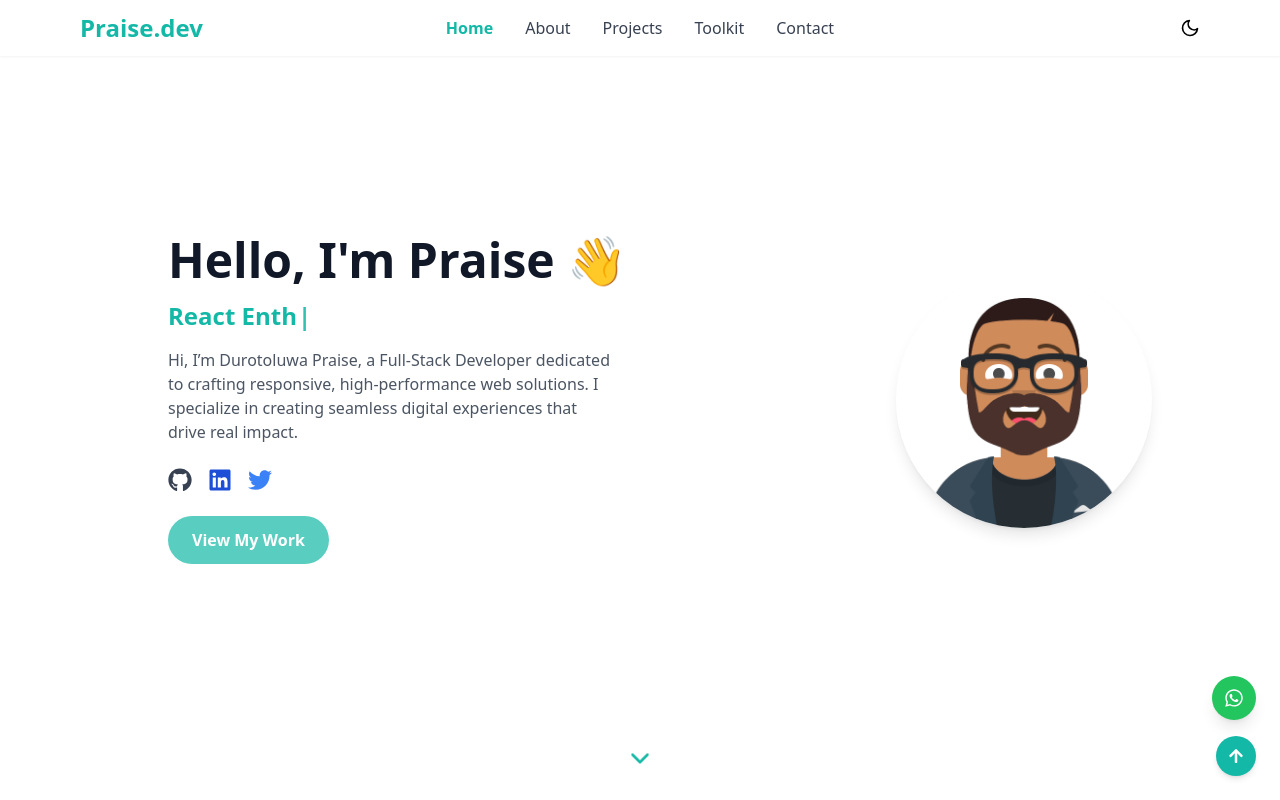
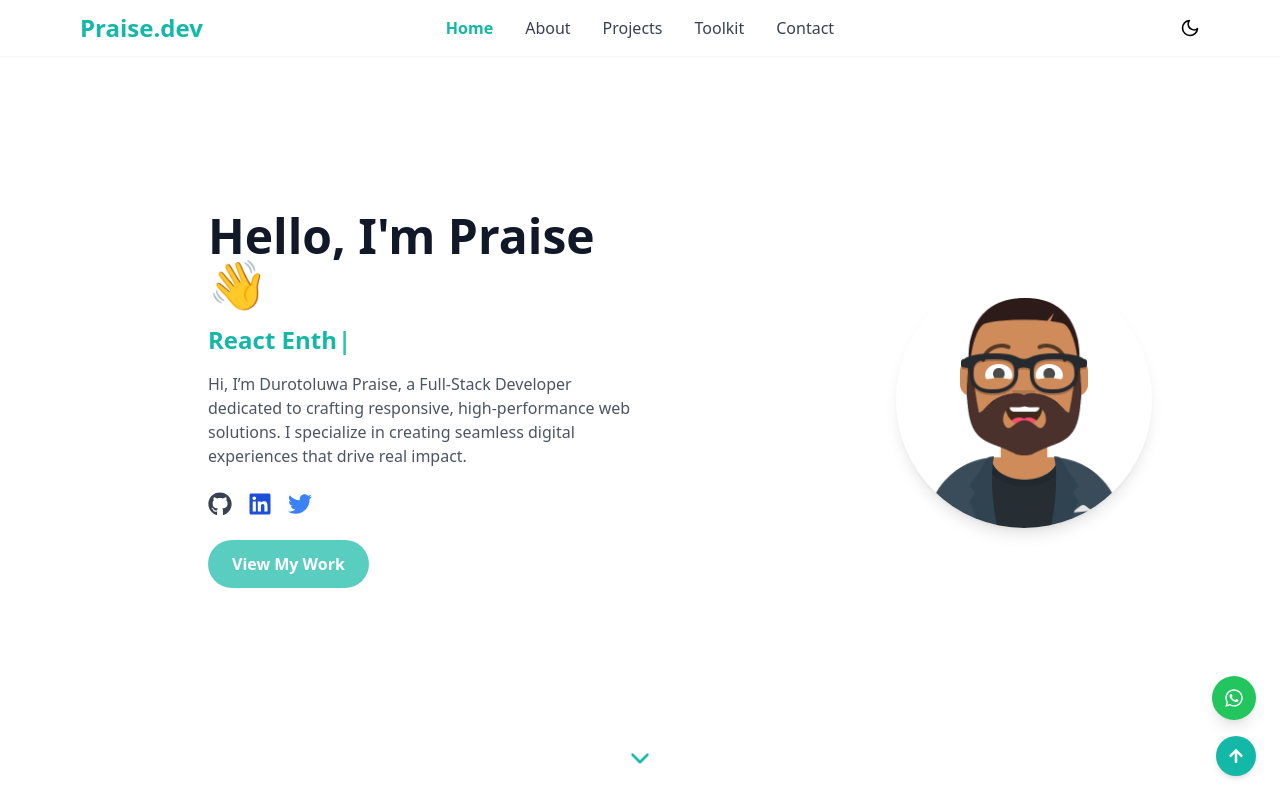
Before and after one commit to praisecracks/Portfolio, a React (Vite) app: page / in a window 1280 px wide. Shown: the top 800 px of the page. Built offline with nearby package versions, Linux system fonts and the light colour scheme.

Commit message:
few adjustment

```diff
--- a/src/Component/Hero.jsx
+++ b/src/Component/Hero.jsx
@@ -11,7 +11,7 @@ function Hero() {
       className="min-h-screen flex flex-col-reverse md:flex-row items-center justify-between px-6 md:px-20 py-16 gap-4 bg-white dark:bg-black transition duration-300 relative md:px-32"
     >
       {/* Text Section */}
-      <div className="text-center md:text-left w-full md:w-1/2 fade-in md:pl-10">
+      <div className="text-center md:text-left w-full md:w-1/2 fade-in md:pl-20">
         <h1 className="text-4xl md:text-5xl font-bold text-gray-900 dark:text-white mb-4">
           Hello, I'm Praise 👋
         </h1>
```
